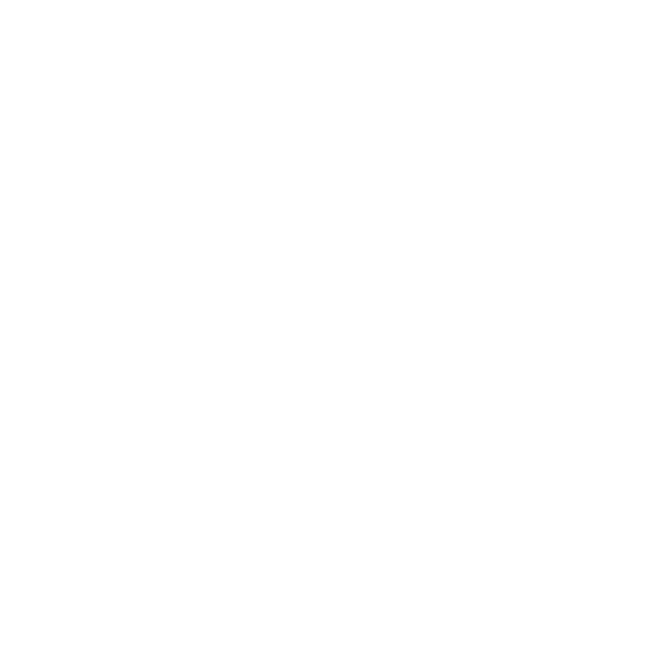
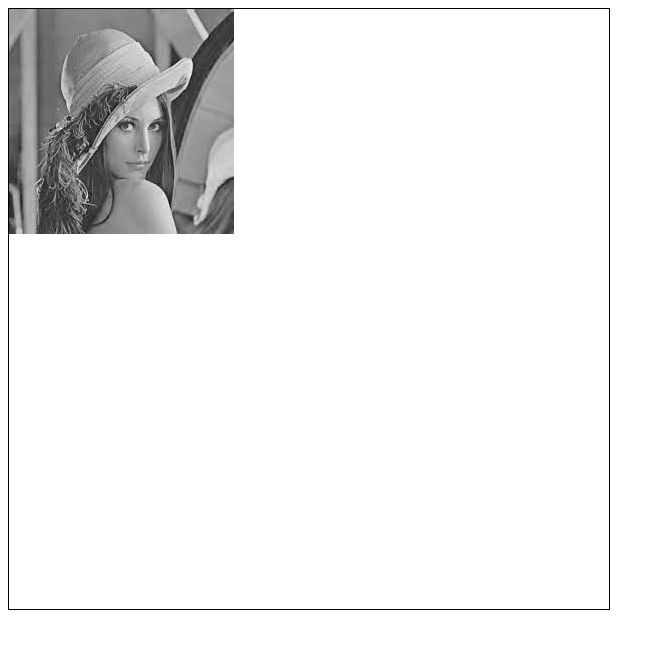
Before and after one commit to pedrohwbauer/ts-image-processing, a website built with Vite: page index.html in a window 1280 px wide. Shown: the whole page, without its empty margins (0-665 px from the left). Built offline with nearby package versions, Linux system fonts and the light colour scheme.

Commit message:
Canvas class & toGrayscale method

```diff
--- a/index.html
+++ b/index.html
@@ -2,12 +2,12 @@
 <html lang="en">
   <head>
     <meta charset="UTF-8" />
-    <link rel="icon" type="image/svg+xml" href="/vite.svg" />
     <meta name="viewport" content="width=device-width, initial-scale=1.0" />
-    <title>Vite + TS</title>
+    <title>Image Processing</title>
+    <link rel="stylesheet" href="/src/style.css">
   </head>
   <body>
-    <canvas id="canvas"></canvas>
+    <div id="app"></div>
     <script type="module" src="/src/main.ts"></script>
   </body>
 </html>
--- /dev/null
+++ b/src/Canvas.ts
@@ -0,0 +1,95 @@
+type Pixel = {
+  r: number;
+  g: number;
+  b: number;
+  a: number;
+};
+
+type PixelMatrix = Pixel[][];
+
+export default class Canvas {
+  #canvas: HTMLCanvasElement;
+  ctx: CanvasRenderingContext2D;
+  img: HTMLImageElement;
+
+  constructor(width: number, height: number) {
+    this.#canvas = document.createElement("canvas");
+    this.#canvas.width = width;
+    this.#canvas.height = height;
+
+    const app = document.querySelector<HTMLElement>("#app");
+    app!.appendChild(this.#canvas);
+
+    this.ctx = this.#canvas.getContext("2d")!;
+
+    this.img = new Image();
+  }
+
+  async loadImage(src: string): Promise<void> {
+    return new Promise<void>((resolve) => {
+      this.img = new Image();
+      this.img.src = src;
+      this.img.addEventListener("load", () => {
+        this.ctx.drawImage(this.img, 0, 0);
+        resolve();
+      });
+    });
+  }
+
+  async #getPixelMatrix(): Promise<PixelMatrix> {
+    const width = this.#canvas.width,
+      height = this.#canvas.height;
+
+    const imageData = this.ctx.getImageData(0, 0, width, height);
+    const pixelData = imageData.data;
+
+    const pixelMatrix: PixelMatrix = [];
+
+    for (let x = 0; x < width; x++) {
+      pixelMatrix.push([]);
+
+      for (let y = 0; y < height; y++) {
+        const i = 4 * (x * height + y);
+
+        const pixel: Pixel = {
+          r: pixelData[i + 0],
+          g: pixelData[i + 1],
+          b: pixelData[i + 2],
+          a: pixelData[i + 3],
+        };
+
+        pixelMatrix[x].push(pixel);
+      }
+    }
+
+    return pixelMatrix;
+  }
+
+  async toGrayScale(): Promise<void> {
+    const width = this.#canvas.width,
+      height = this.#canvas.height;
+
+    const pixelMatrix = await this.#getPixelMatrix();
+
+    const pixelData = new Uint8ClampedArray(4 * width * height);
+
+    for (let x = 0; x < width; x++) {
+      for (let y = 0; y < height; y++) {
+        const pixel = pixelMatrix[x][y];
+
+        const avg = (pixel.r + pixel.g + pixel.b) / 3;
+
+        const i = 4 * (x * height + y);
+
+        pixelData[i + 0] = avg;
+        pixelData[i + 1] = avg;
+        pixelData[i + 2] = avg;
+        pixelData[i + 3] = pixel.a;
+      }
+    }
+
+    const imageData = new ImageData(pixelData, width, height);
+
+    this.ctx.putImageData(imageData, 0, 0);
+  }
+}
--- a/src/main.ts
+++ b/src/main.ts
@@ -1,23 +1,6 @@
-import './style.css';
+import Canvas from './Canvas'
 
-const img = new Image();
-img.src =
-  'https://www.google.com/images/branding/googlelogo/1x/googlelogo_color_272x92dp.png';
+const canvas = new Canvas(600,600);
 
-const canvas = document.getElementById('canvas');
-const ctx = canvas.getContext('2d');
-
-ctx.drawImage(img, 0, 0);
-
-const imageData = ctx.createImageData(100, 100);
-
-// Iterate through every pixel
-for (let i = 0; i < imageData.data.length; i += 4) {
-  // Modify pixel data
-  imageData.data[i + 0] = 190; // R value
-  imageData.data[i + 1] = 0; // G value
-  imageData.data[i + 2] = 210; // B value
-  imageData.data[i + 3] = 255; // A value
-}
-
-//ctx.putImageData(imageData);
+canvas.loadImage("/Lena.jpg")
+  .then(() => canvas.toGrayScale());
--- a/src/style.css
+++ b/src/style.css
@@ -1,97 +1,3 @@
-:root {
-  font-family: Inter, Avenir, Helvetica, Arial, sans-serif;
-  font-size: 16px;
-  line-height: 24px;
-  font-weight: 400;
-
-  color-scheme: light dark;
-  color: rgba(255, 255, 255, 0.87);
-  background-color: #242424;
-
-  font-synthesis: none;
-  text-rendering: optimizeLegibility;
-  -webkit-font-smoothing: antialiased;
-  -moz-osx-font-smoothing: grayscale;
-  -webkit-text-size-adjust: 100%;
+canvas {
+  border: 1px solid black;
 }
-
-a {
-  font-weight: 500;
-  color: #646cff;
-  text-decoration: inherit;
-}
-a:hover {
-  color: #535bf2;
-}
-
-body {
-  margin: 0;
-  display: flex;
-  place-items: center;
-  min-width: 320px;
-  min-height: 100vh;
-}
-
-h1 {
-  font-size: 3.2em;
-  line-height: 1.1;
-}
-
-#app {
-  max-width: 1280px;
-  margin: 0 auto;
-  padding: 2rem;
-  text-align: center;
-}
-
-.logo {
-  height: 6em;
-  padding: 1.5em;
-  will-change: filter;
-}
-.logo:hover {
-  filter: drop-shadow(0 0 2em #646cffaa);
-}
-.logo.vanilla:hover {
-  filter: drop-shadow(0 0 2em #3178c6aa);
-}
-
-.card {
-  padding: 2em;
-}
-
-.read-the-docs {
-  color: #888;
-}
-
-button {
-  border-radius: 8px;
-  border: 1px solid transparent;
-  padding: 0.6em 1.2em;
-  font-size: 1em;
-  font-weight: 500;
-  font-family: inherit;
-  background-color: #1a1a1a;
-  cursor: pointer;
-  transition: border-color 0.25s;
-}
-button:hover {
-  border-color: #646cff;
-}
-button:focus,
-button:focus-visible {
-  outline: 4px auto -webkit-focus-ring-color;
-}
-
-@media (prefers-color-scheme: light) {
-  :root {
-    color: #213547;
-    background-color: #ffffff;
-  }
-  a:hover {
-    color: #747bff;
-  }
-  button {
-    background-color: #f9f9f9;
-  }
-}
```
Also changed, not shown: public/Lena.jpg (added), 2 other files.
